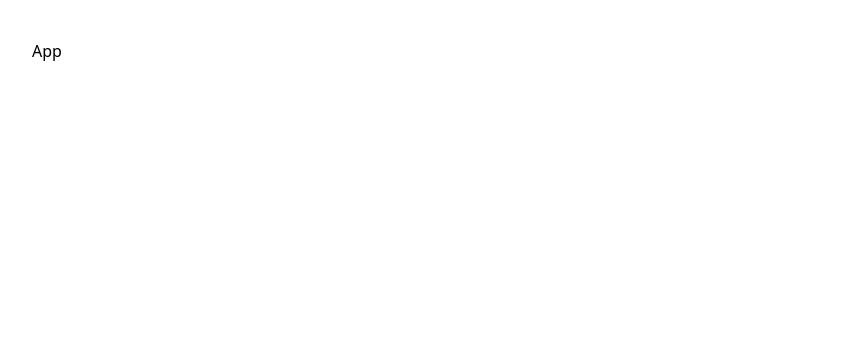
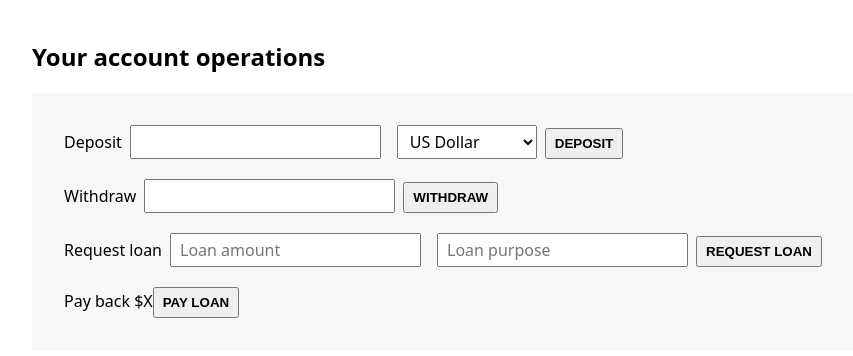
Before and after one commit to naLeilan/Redux-intro, a React (Vite) app: page / in a window 1280 px wide. Shown: the top 356 px of the page, without its empty margins (8-861 px from the left). Built offline with nearby package versions, Linux system fonts and the light colour scheme.

Commit message:
added template

```diff
--- a/src/App.jsx
+++ b/src/App.jsx
@@ -1,5 +1,78 @@
-function App() {
-  return <div>App</div>;
+import { useState } from "react";
+
+function AccountOperations() {
+  const [depositAmount, setDepositAmount] = useState("");
+  const [withdrawalAmount, setWithdrawalAmount] = useState("");
+  const [loanAmount, setLoanAmount] = useState("");
+  const [loanPurpose, setLoanPurpose] = useState("");
+  const [currency, setCurrency] = useState("USD");
+
+  function handleDeposit() {}
+
+  function handleWithdrawal() {}
+
+  function handleRequestLoan() {}
+
+  function handlePayLoan() {}
+
+  return (
+    <div>
+      <h2>Your account operations</h2>
+      <div className="inputs">
+        <div>
+          <label>Deposit</label>
+          <input
+            type="number"
+            value={depositAmount}
+            onChange={(e) => setDepositAmount(+e.target.value)}
+          />
+          <select
+            value={currency}
+            onChange={(e) => setCurrency(e.target.value)}
+          >
+            <option value="USD">US Dollar</option>
+            <option value="EUR">Euro</option>
+            <option value="GBP">British Pound</option>
+          </select>
+
+          <button onClick={handleDeposit}>Deposit {depositAmount}</button>
+        </div>
+
+        <div>
+          <label>Withdraw</label>
+          <input
+            type="number"
+            value={withdrawalAmount}
+            onChange={(e) => setWithdrawalAmount(+e.target.value)}
+          />
+          <button onClick={handleWithdrawal}>
+            Withdraw {withdrawalAmount}
+          </button>
+        </div>
+
+        <div>
+          <label>Request loan</label>
+          <input
+            type="number"
+            value={loanAmount}
+            onChange={(e) => setLoanAmount(+e.target.value)}
+            placeholder="Loan amount"
+          />
+          <input
+            value={loanPurpose}
+            onChange={(e) => setLoanPurpose(e.target.value)}
+            placeholder="Loan purpose"
+          />
+          <button onClick={handleRequestLoan}>Request loan</button>
+        </div>
+
+        <div>
+          <span>Pay back $X</span>
+          <button onClick={handlePayLoan}>Pay loan</button>
+        </div>
+      </div>
+    </div>
+  );
 }
 
-export default App;
+export default AccountOperations;
```
Also changed, not shown: src/App.js (deleted, +0 -18 lines), src/AccountOperations.jsx (renamed from src/AccountOperations.js), src/BalanceDisplay.jsx (renamed from src/BalanceDisplay.js), src/CreateCustomer.jsx (renamed from src/CreateCustomer.js), src/Customer.jsx (renamed from src/Customer.js), src/store.jsx (added).
